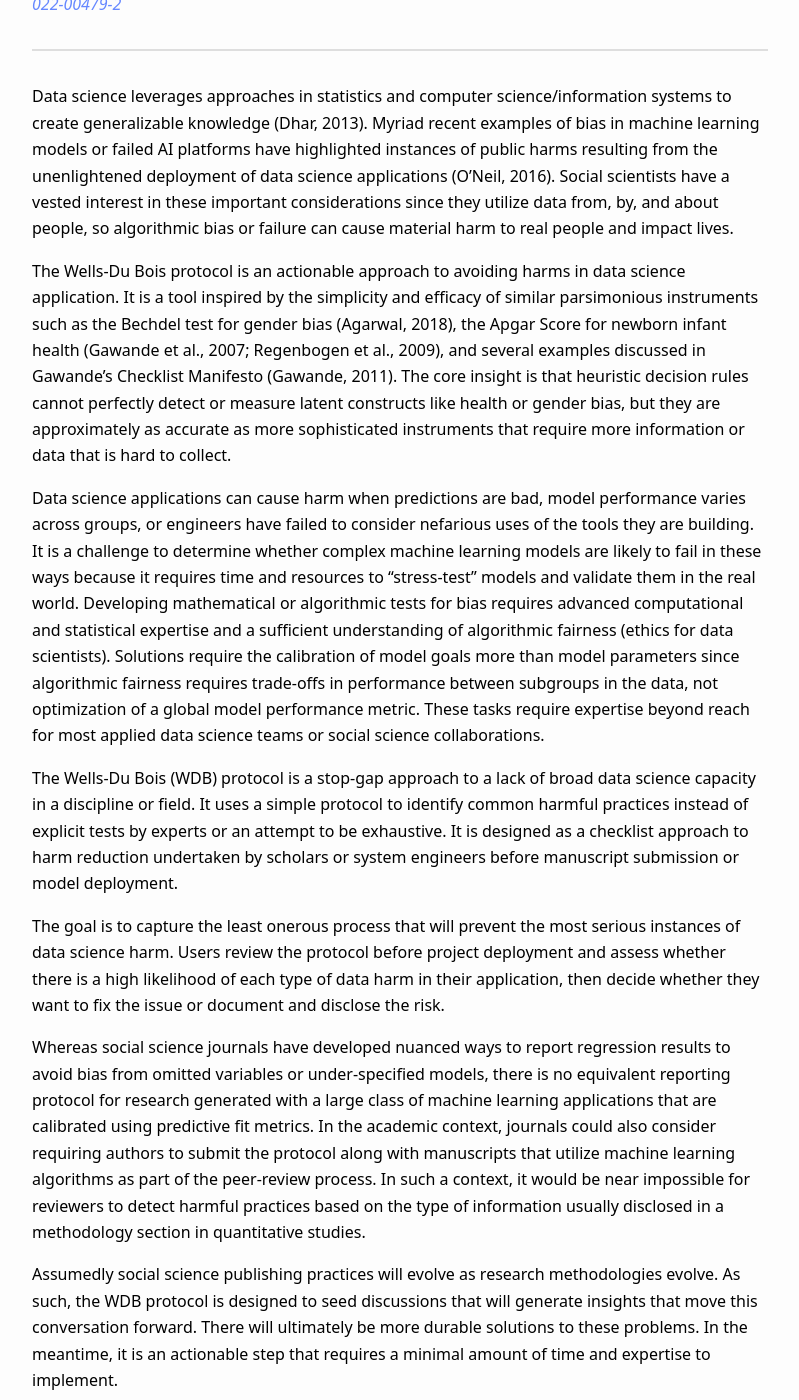
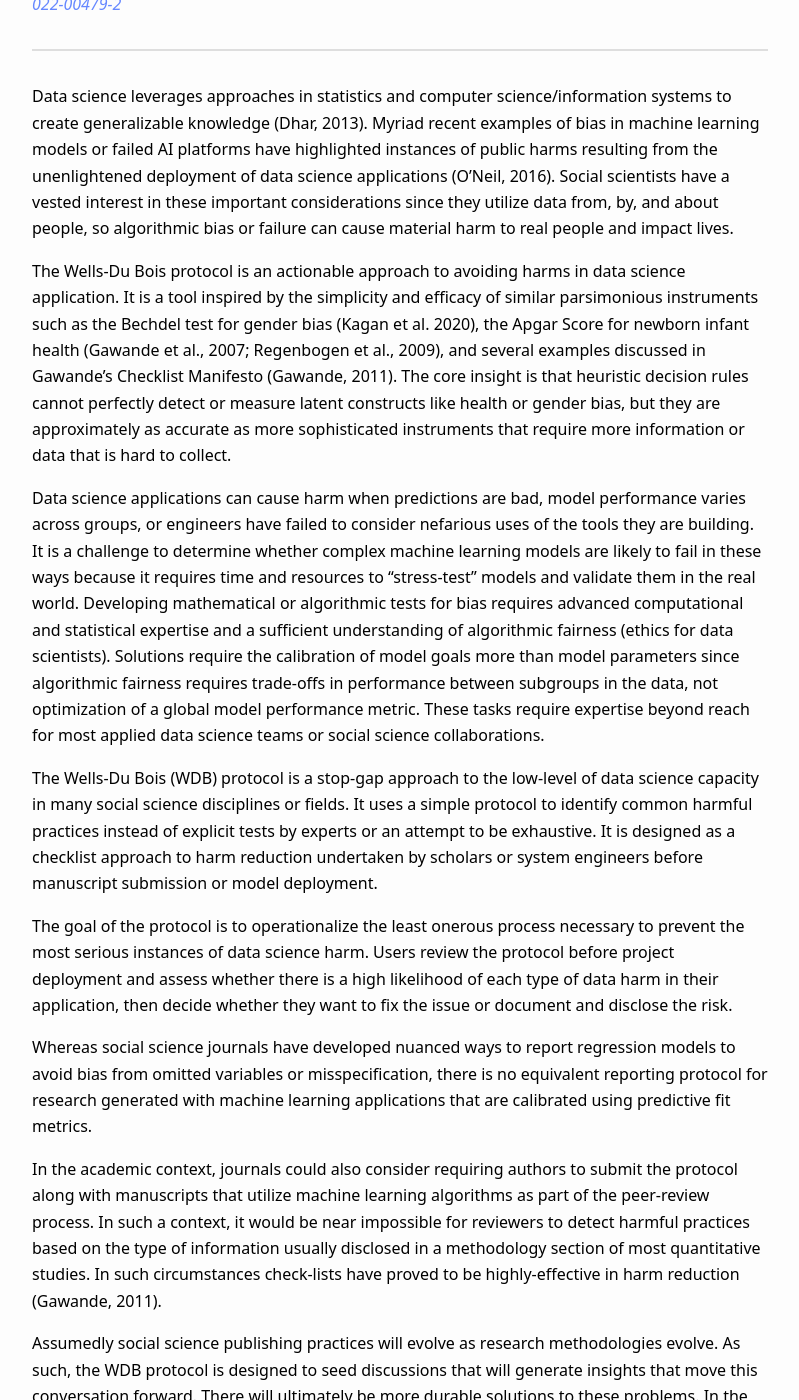
Before and after one commit to lecy/wells-dubois-protocol, a Jekyll site: the page built from index.md, in a window 1280 px wide and 1400 px high, scrolled down 524 px. Shown: the whole window, without its empty margins (240-1039 px from the left). Built offline with Jekyll 4.4.1, drawn with Linux system fonts in a browser that asks for light colours; some of the changed text lies outside the part shown.

Commit message:
Update index.md

```diff
--- a/index.md
+++ b/index.md
@@ -13,19 +13,22 @@ title: The Protocol
 
 Data science leverages approaches in statistics and computer science/information systems to create generalizable knowledge (Dhar, 2013). Myriad recent examples of bias in machine learning models or failed AI platforms have highlighted instances of public harms resulting from the unenlightened deployment of data science applications (O’Neil, 2016). Social scientists have a vested interest in these important considerations since they utilize data from, by, and about people, so algorithmic bias or failure can cause material harm to real people and impact lives.
 
-The Wells-Du Bois protocol is an actionable approach to avoiding harms in data science application. It is a tool inspired by the simplicity and efficacy of similar parsimonious instruments such as the Bechdel test for gender bias (Agarwal, 2018), the Apgar Score for newborn infant health (Gawande et al., 2007; Regenbogen et al., 2009), and several examples discussed in Gawande’s Checklist Manifesto (Gawande, 2011). The core insight is that heuristic decision rules cannot perfectly detect or measure latent constructs like health or gender bias, but they are approximately as accurate as more sophisticated instruments that require more information or data that is hard to collect.
+The Wells-Du Bois protocol is an actionable approach to avoiding harms in data science application. It is a tool inspired by the simplicity and efficacy of similar parsimonious instruments such as the Bechdel test for gender bias (Kagan et al. 2020), the Apgar Score for newborn infant health (Gawande et al., 2007; Regenbogen et al., 2009), and several examples discussed in Gawande’s Checklist Manifesto (Gawande, 2011). The core insight is that heuristic decision rules cannot perfectly detect or measure latent constructs like health or gender bias, but they are approximately as accurate as more sophisticated instruments that require more information or data that is hard to collect.
 
 Data science applications can cause harm when predictions are bad, model performance varies across groups, or engineers have failed to consider nefarious uses of the tools they are building. It is a challenge to determine whether complex machine learning models are likely to fail in these ways because it requires time and resources to “stress-test” models and validate them in the real world. Developing mathematical or algorithmic tests for bias requires advanced computational and statistical expertise and a sufficient understanding of algorithmic fairness (ethics for data scientists). Solutions require the calibration of model goals more than model parameters since algorithmic fairness requires trade-offs in performance between subgroups in the data, not optimization of a global model performance metric. These tasks require expertise beyond reach for most applied data science teams or social science collaborations.
 
-The Wells-Du Bois (WDB) protocol is a stop-gap approach to a lack of broad data science capacity in a discipline or field. It uses a simple protocol to identify common harmful practices instead of explicit tests by experts or an attempt to be exhaustive. It is designed as a checklist approach to harm reduction undertaken by scholars or system engineers before manuscript submission or model deployment.
+The Wells-Du Bois (WDB) protocol is a stop-gap approach to the low-level of data science capacity in many social science disciplines or fields. It uses a simple protocol to identify common harmful practices instead of explicit tests by experts or an attempt to be exhaustive. It is designed as a checklist approach to harm reduction undertaken by scholars or system engineers before manuscript submission or model deployment.
 
-The goal is to capture the least onerous process that will prevent the most serious instances of data science harm. Users review the protocol before project deployment and assess whether there is a high likelihood of each type of data harm in their application, then decide whether they want to fix the issue or document and disclose the risk.
+**The goal of the protocol is to operationalize the least onerous process necessary to prevent the most serious instances of data science harm.** Users review the protocol before project deployment and assess whether there is a high likelihood of each type of data harm in their application, then decide whether they want to fix the issue or document and disclose the risk.
 
-Whereas social science journals have developed nuanced ways to report regression results to avoid bias from omitted variables or under-specified models, there is no equivalent reporting protocol for research generated with a large class of machine learning applications that are calibrated using predictive fit metrics. In the academic context, journals could also consider requiring authors to submit the protocol along with manuscripts that utilize machine learning algorithms as part of the peer-review process. In such a context, it would be near impossible for reviewers to detect harmful practices based on the type of information usually disclosed in a methodology section in quantitative studies.
+Whereas social science journals have developed nuanced ways to report regression models to avoid bias from omitted variables or misspecification, there is no equivalent reporting protocol for research generated with machine learning applications that are calibrated using predictive fit metrics.
+
+In the academic context, journals could also consider requiring authors to submit the protocol along with manuscripts that utilize machine learning algorithms as part of the peer-review process. In such a context, it would be near impossible for reviewers to detect harmful practices based on the type of information usually disclosed in a methodology section of most quantitative studies. In such circumstances check-lists have proved to be highly-effective in harm reduction (Gawande, 2011).
 
 Assumedly social science publishing practices will evolve as research methodologies evolve. As such, the WDB protocol is designed to seed discussions that will generate insights that move this conversation forward. There will ultimately be more durable solutions to these problems. In the meantime, it is an actionable step that requires a minimal amount of time and expertise to implement.
 
-The Protocol
+**The Protocol**
+
 The Wells-Du Bois protocol is a process by which authors or engineers can assess a project to identify potential sources of harm. The protocol does not ask authors or engineers to verify that the application is free of any problems. Rather, it suggests mitigation strategies for each type of potential harm when possible and promotes transparency when mitigation is not possible. In this way, it is a good faith threshold for mitigating biased research practices.
 
 ------------
@@ -140,3 +143,46 @@ Most data science failures are cases where models are biased in subtle ways or p
 In many cases, algorithms perform amazingly well on their intended tasks, but deployment does not consider potential harm, especially in sensitive racial or gender contexts. For example, Noble (2018) documents how Google’s keyword search algorithms returned pornographic and profane images as top results when “Black girls” or “Black women” were used as search terms. The search algorithm generally performed well in most contexts, but there was no proactive consideration for what might happen when deployed without safeguards in contexts where exploitation has been historically prevalent. The most pernicious examples of harmful practices are more likely unintended consequences that are difficult to anticipate when new technologies are deployed in unfamiliar or complex environments. Harms of ignorance are more aptly characterized as uncontemplated consequences—a sort of willful ignorance that results when scholars or engineers (composed primarily of While and Asian males) have not considered possible harms to minoritized groups (i.e., Asian women, Black males, etc.). Unintended consequences are hard to anticipate, whereas uncontemplated consequences could have been anticipated through a reasonable level of rumination.
 
 **Mitigating Harms of Ignorance**: Heath and Heath (2013) promote the use of pre-mortem analysis to avoid mistakes in business. These exercises occur prior to the launch of a new product or service, and require teams to sit down together and write a hypothetical obituary for the project. The exercise forces them ahead of time to determine the most likely reasons that a project will fail. This sort of brainstorming then allows the team to protect against the most likely threats to success as they begin to implement the project. Similarly, to mitigate harms of ignorance scholars or engineers should entertain the question, what’s the worst possible outcome that could result from this work? Are there specific groups that might be vulnerable to disproportionate harm by a failure of the algorithm? In the domain of research scholars should ask, could the data collected for this research, or the tools developed through the work be used for nefarious purposes that are different from their original intent?
+
+<br>
+------------
+
+<br>
+
+## References
+
+Agarwal, P. K. (2018). Public administration challenges in the world of AI and Bots. Public Administration Review, 78(6), 917-921.
+Angwin, J., Larson, J., Mattu, S., & Kirchner, L. (2016). Machine bias. ProPublica, May, 23(2016), 139-159.
+Banerjee, I., Bhimireddy, A. R., Burns, J. L., Celi, L. A., Chen, L. C., Correa, R., Gichoya, J. W. (2021). Reading race: AI recognises patient’s racial identity in medical images. arXiv preprint https://arxiv.org/abs/2107.10356
+Bansal, A., Agarwal, R., & Sharma, R. K. (2012, November). SVM based gender classification using iris images. In: 2012 fourth
+international conference on computational intelligence and communication networks (pp. 425–429). IEEE.
+Buolamwini, J., & Gebru, T. (2018, January). Gender shades: Intersectional accuracy disparities in commercial gender classification. In Conference on fairness, accountability and transparency (pp. 77-91).
+
+Chouldechova, A. (2017). Fair prediction with disparate impact: A study of bias in recidivism prediction instruments. Big Data, 5(2), 153–163.
+
+Christian, B. (2020). The alignment problem: Machine learning and human values. WW Norton & Company
+
+Dhar, V. (2013). Data science and prediction. Communications of the ACM, 56(12), 64-73.
+
+Dressel, J., & Farid, H. (2018). The accuracy, fairness, and limits of predicting recidivism. Science advances, 4(1), eaao5580.
+
+Gawande A. (2011). The Checklist Manifesto: How to Get Things Right. Metropolitan Books, New York: Holt and Company.
+
+Heath, C., & Heath, D. (2013). Decisive: How to make better choices in life and work. Random House.
+
+Kagan, D., Chesney, T. & Fire, M. Using data science to understand the film industry’s gender gap. Palgrave Commun 6, 92 (2020). https://doi.org/10.1057/s41599-020-0436-1
+
+Kleinberg, J., Mullainathan, S., & Raghavan, M. (2016). Inherent trade-offs in the fair determination of risk scores. arXiv preprint
+https://arxiv.org/abs/1609.05807
+
+Monroe-White, T. and Marshall, B. (2019). Data science intelligence: Mitigating public value failures using PAIR principles. Proceedings of the 2019 Pre-ICIS SIGDSA Symposium. 4._https://aisel.aisnet.org/sigdsa2019/4
+
+Noble, S. U. (2018). Algorithms of oppression: How search engines reinforce racism. NYU Press.
+
+O'neil, C. (2016). Weapons of math destruction: How big data increases inequality and threatens democracy. Broadway Books.
+
+Pleiss, G., Raghavan, M., Wu, F., Kleinberg, J., & Weinberger, K. Q. (2017). On fairness and calibration. arXiv preprint https://arxiv.org/abs/1709.02012
+
+Regenbogen, S. E., Ehrenfeld, J. M., Lipsitz, S. R., Greenberg, C. C., Hutter, M. M., & Gawande, A. A. (2009). Utility of the surgical apgar score: validation in 4119 patients. Archives of Surgery, 144(1), 30-36.
+
+Schneble, C. O., Elger, B. S., & Shaw, D. (2018). The cambridge analytica affair and Internet-mediated research. EMBO Reports, 19(8), e46579.
```
